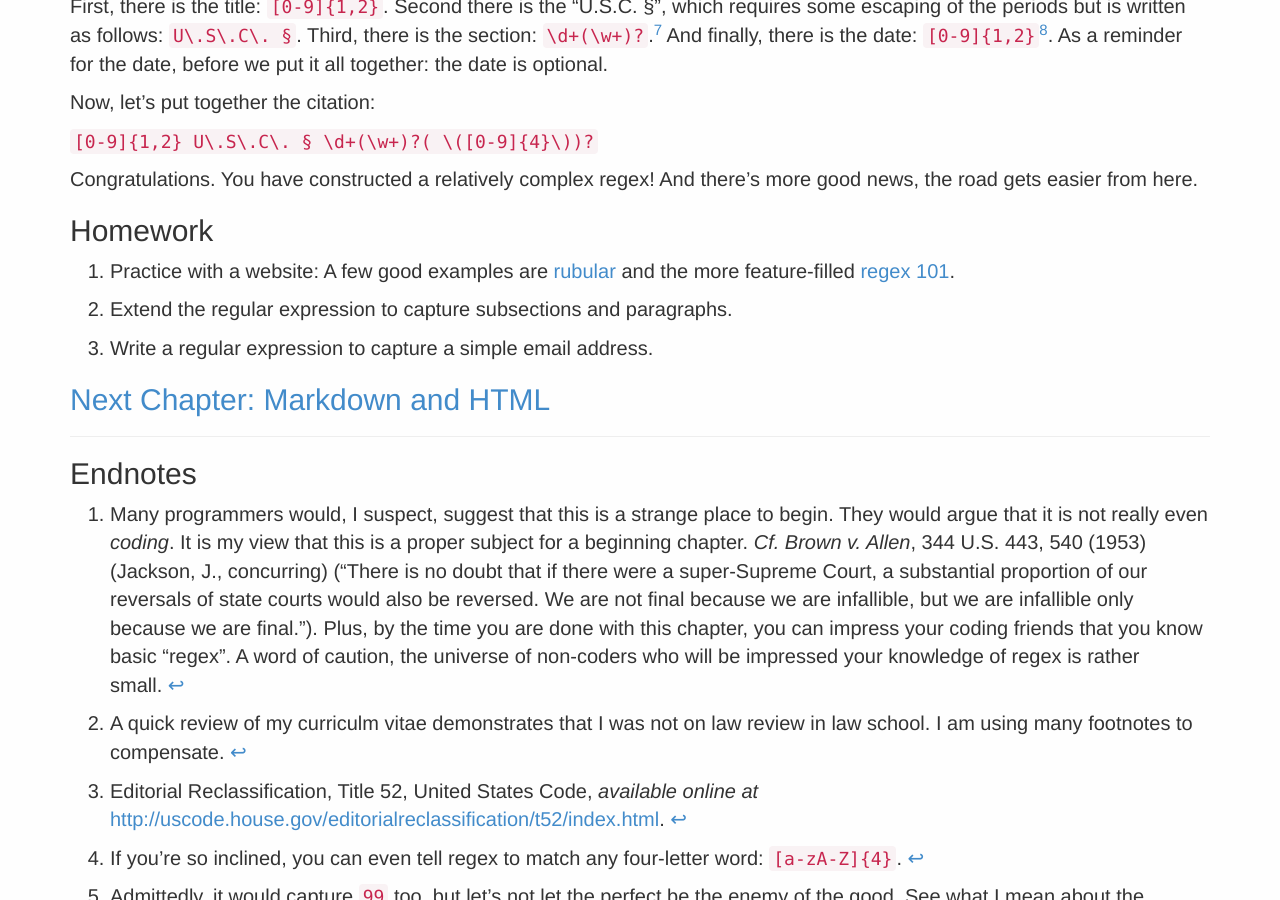
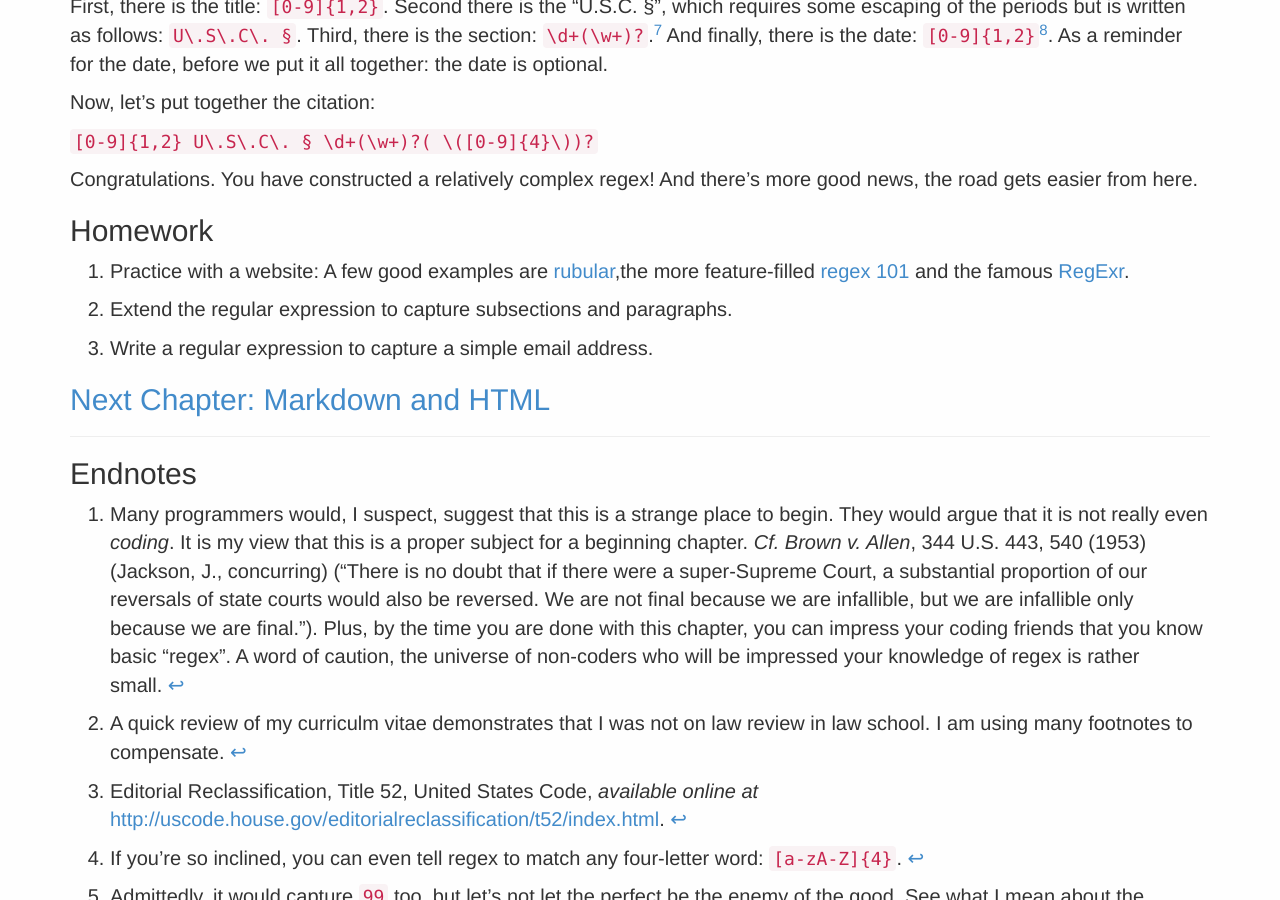
Before and after one commit to vdavez/codingforlawyers, a Jekyll site: the page built from _chapters/ch1.md, in a window 1280 px wide and 900 px high, scrolled down 2498 px. Built offline with Jekyll 4.4.1, drawn with Linux system fonts in a browser that asks for light colours; nearby versions of some CDN libraries.

Commit message:
Add RegExr to Homework, 1. Practice with a website

```diff
--- a/_chapters/ch1.md
+++ b/_chapters/ch1.md
@@ -58,7 +58,7 @@ Congratulations. You have constructed a relatively complex regex! And there's mo
 
 ## Homework
 
-1. Practice with a website: A few good examples are [rubular](http://www.rubular.com/) and the more feature-filled [regex 101](http://regex101.com/).
+1. Practice with a website: A few good examples are [rubular](http://www.rubular.com/),the more feature-filled [regex 101](http://regex101.com/) and the famous [RegExr](http://www.regexr.com/).
 
 2. Extend the regular expression to capture subsections and paragraphs.
 
```
